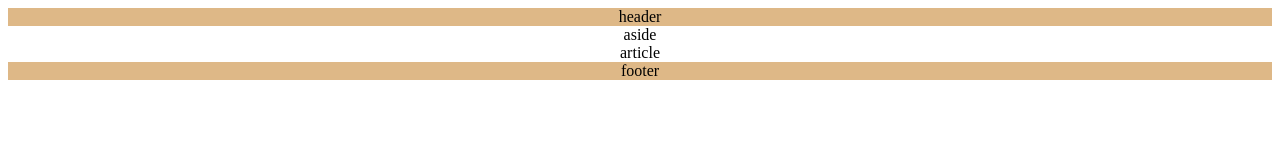
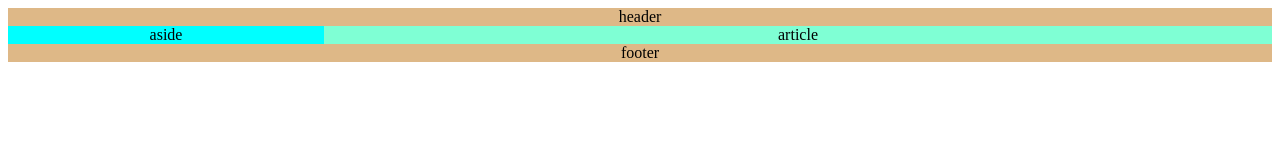
Before and after one commit to ykysg/qqwhw, a plain HTML site: page index.html in a window 1280 px wide. Drawn offline with Linux system fonts and the light colour scheme.

Commit message:
Update style.css

```diff
--- a/style.css
+++ b/style.css
@@ -3,15 +3,15 @@ body{
     flex-direction: column;
     text-align: center;
 }
-.main{
+main{
     display: flex;
     flex:auto;
 }
-.aside{
+aside{
     flex: 1;
     background-color: aqua;
 }
-.article{
+article{
     flex:3;
     background-color: aquamarine;
 }
@@ -21,8 +21,3 @@ header,footer{
 
 
 }
-.aaa{
-
-    background:rgb(239, 255, 169);
-    flex: auto;
-}
```
